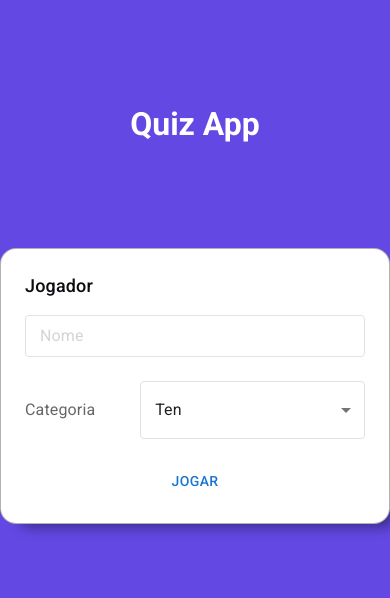
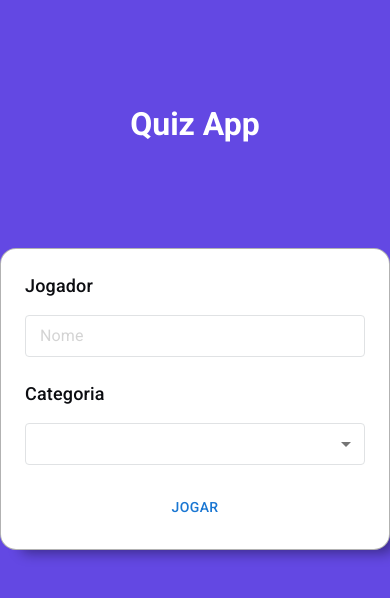
Before and after one commit to NandaPersa/quiz-app, a Next.js app: page / in a window 390 px wide. Shown: the top 598 px of the page. Built offline with nearby package versions, Linux system fonts and the light colour scheme.

Commit message:
feat: create select component

```diff
--- a/src/components/ui/Select/index.tsx
+++ b/src/components/ui/Select/index.tsx
@@ -9,8 +9,9 @@ const SelectInput: React.FC = () => {
       <Select
         labelId="demo-simple-select-filled-label"
         id="demo-simple-select-filled"
-        value={10}
+        placeholder="Selecione uma categoria"
         fullWidth
+        size="small"
       >
         <MenuItem value="">
           <em>None</em>
--- a/src/components/ui/Select/styles.module.scss
+++ b/src/components/ui/Select/styles.module.scss
@@ -2,8 +2,18 @@
   display: flex;
   align-items: center;
   gap: 16px;
+
+  @media (max-width: 600px) {
+    flex-direction: column;
+    justify-content: center;
+    align-items: flex-start;
+  }
 }
 
 .label {
-  width: 150px;
+  width: 150px !important;
+  font-size: 18px !important;
+  font-size: 18px !important;
+  color: #0c0d11 !important;
+  font-weight: 500 !important;
 }
```
